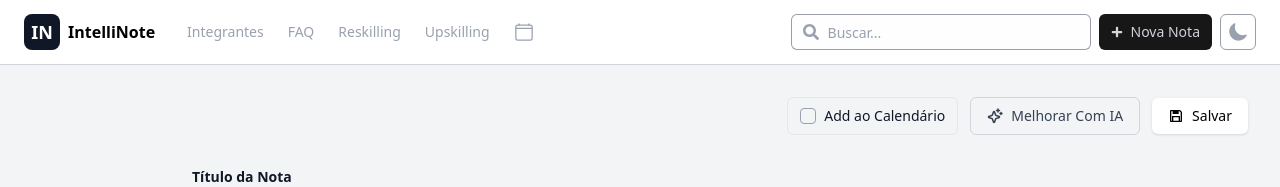
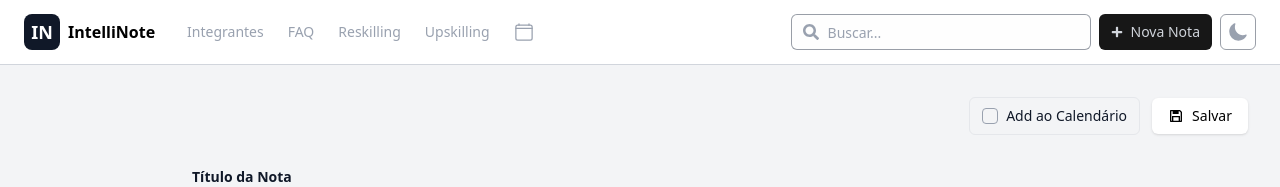
Before and after one commit to MLG-Consultoria/IntelliNote, a React (Vite) app: page /CriarNota in a window 1280 px wide. Shown: the top 187 px of the page. Built offline with nearby package versions, Linux system fonts and the light colour scheme; no server answers.

Commit message:
Escondendo botão de Melhorar com IA (Não será utilizado por agora)

```diff
--- a/src/Routes/MainFunctions/CriarNota.tsx
+++ b/src/Routes/MainFunctions/CriarNota.tsx
@@ -89,7 +89,7 @@
                         )}
                     </div>
 
-                    <button className="flex-1 sm:flex-none justify-center items-center font-medium gap-2 border border-gray-300 dark:border-gray-700 rounded-md px-4 py-2 text-sm hover:bg-gray-100 dark:hover:bg-gray-800 transition-colors flex text-gray-700 dark:text-gray-300">
+                    <button className="flex-1 sm:flex-none justify-center items-center font-medium gap-2 border border-gray-300 dark:border-gray-700 rounded-md px-4 py-2 text-sm hover:bg-gray-100 dark:hover:bg-gray-800 transition-colors hidden text-gray-700 dark:text-gray-300">
                         <PiSparkleBold size={16} />
                         Melhorar Com IA
                     </button>
```
